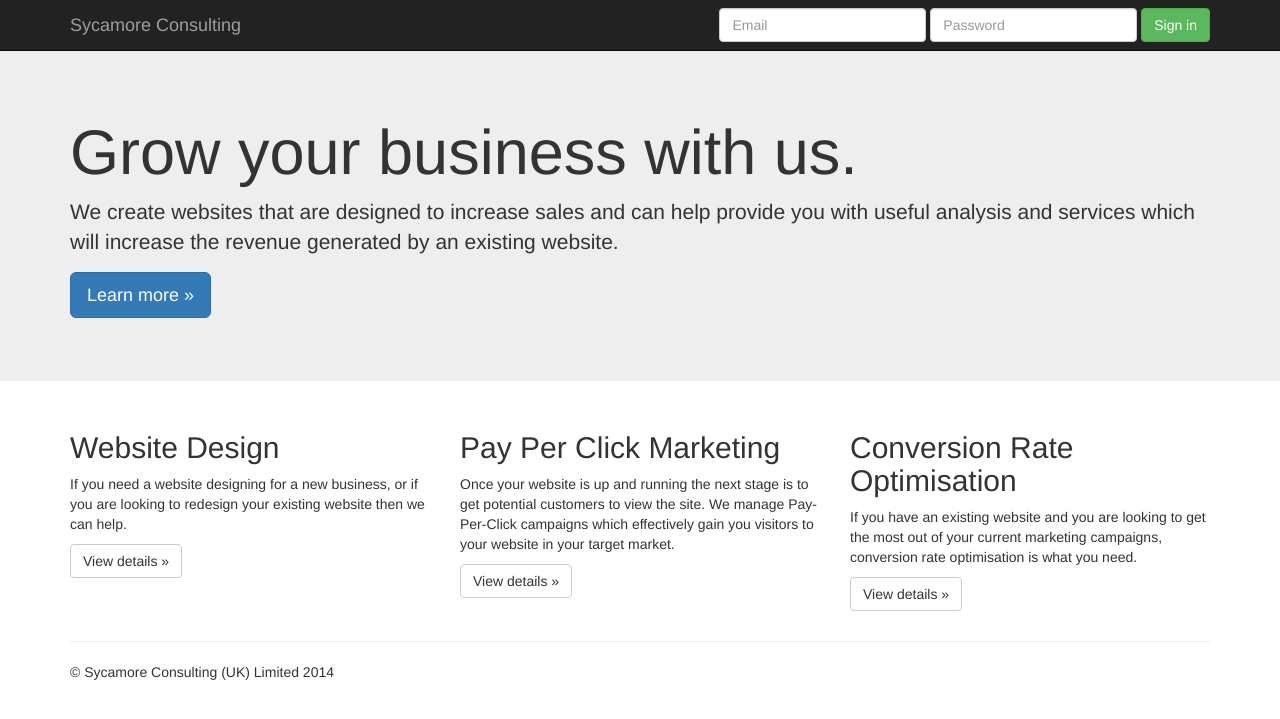
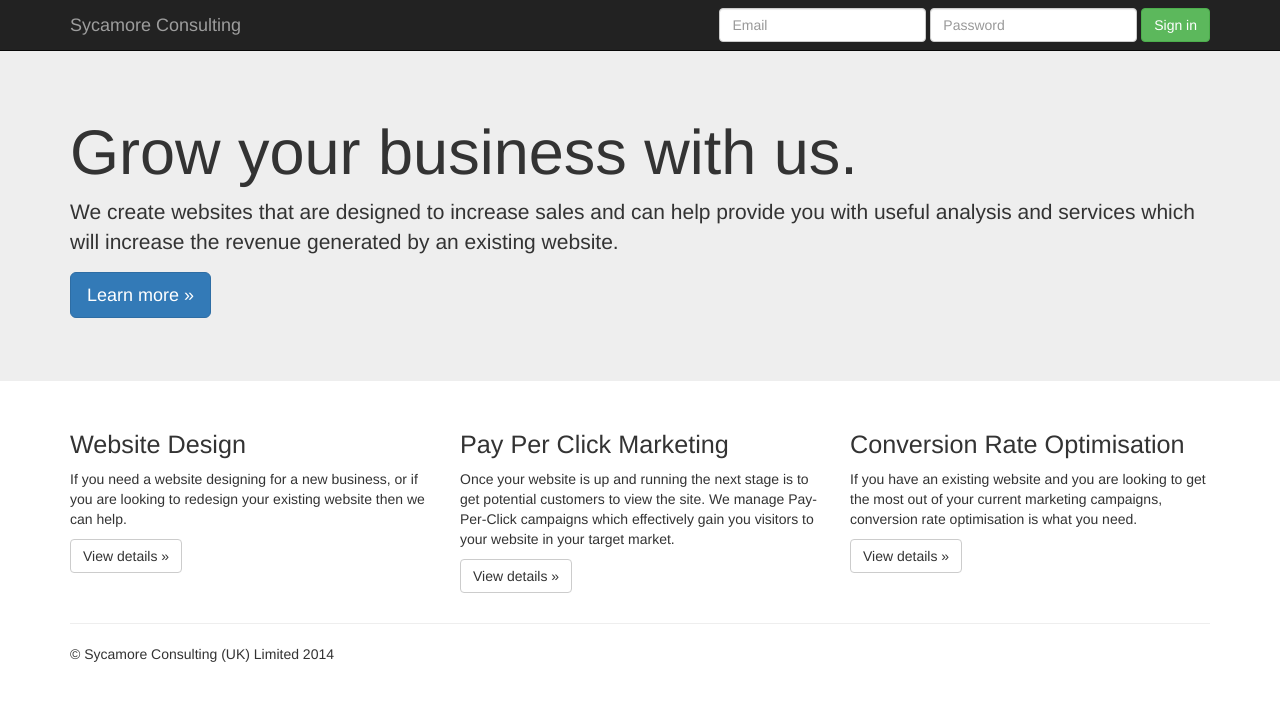
Before and after one commit to sycamoreconsulting/sycamoreconsulting.github.io, a Jekyll site: the page built from index.html, in a window 1280 px wide. Shown: the top 719 px of the page. Built offline with Jekyll 4.4.1, drawn with Linux system fonts in a browser that asks for light colours; nearby versions of some CDN libraries; Markdown is read by kramdown in place of the engine named in the settings.

Commit message:
Resized h2 to 180%

```diff
--- a/css/styles.css
+++ b/css/styles.css
@@ -2,3 +2,7 @@ body {
 	padding-top: 50px;
 	padding-bottom: 20px;
 }
+
+h2 {
+	font-size: 180%;
+}
```
